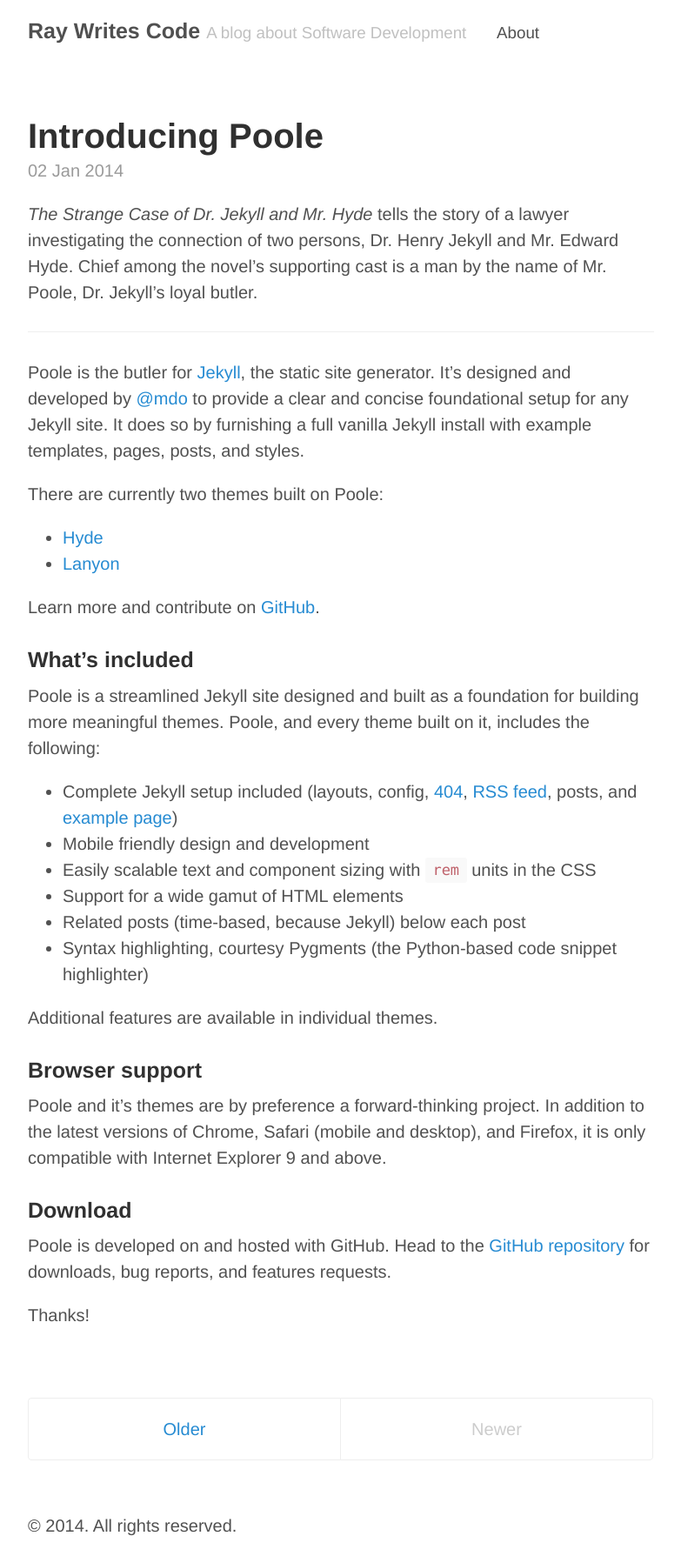
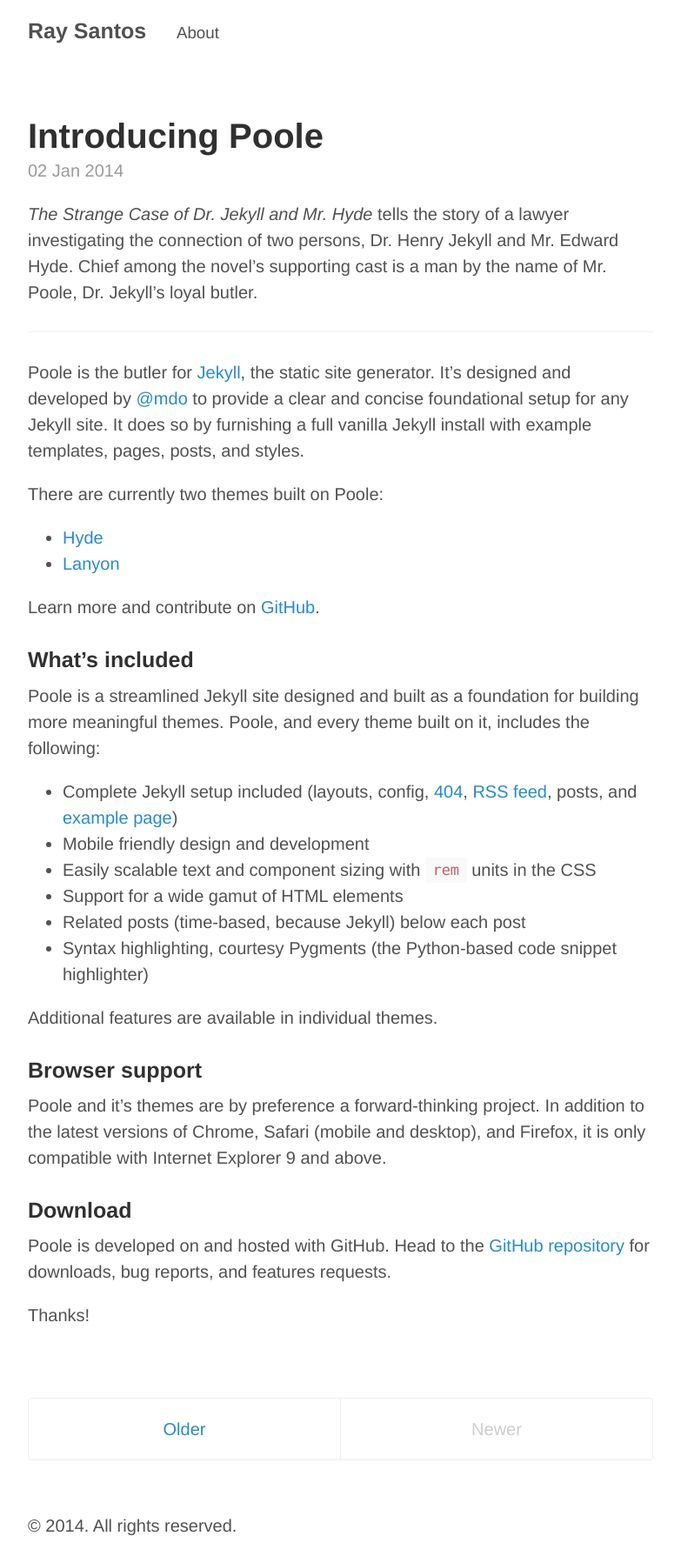
Before and after one commit to raywritescode/raywritescode.github.io, a Jekyll site: the page built from index.html, in a window 1280 px wide. Shown: the whole page at 87% size, without its empty margins (248-1031 px from the left). Built offline with Jekyll 4.4.1, drawn with Linux system fonts in a browser that asks for light colours; Markdown is read by kramdown in place of the engine named in the settings; the list of posts is cut into pages by our own code.

Commit message:
_config.yml - Updated site name

```diff
--- a/_config.yml
+++ b/_config.yml
@@ -6,8 +6,8 @@ pygments:         true
 permalink:        pretty
 
 # Setup
-title:            Ray Writes Code
-tagline:          A blog about Software Development
+title:            Ray Santos
+tagline:
 url:              http://raywritescode.github.io
 paginate:         1
 baseurl:          /
```
